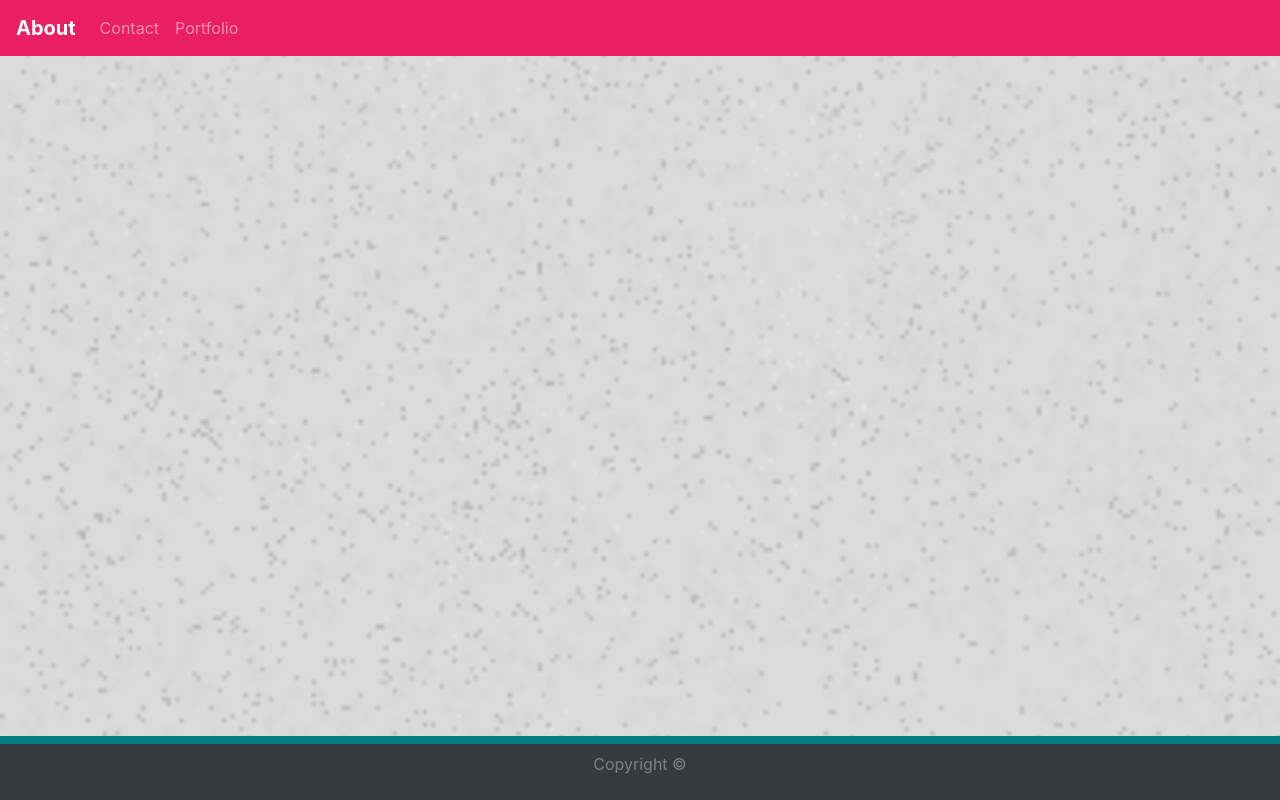
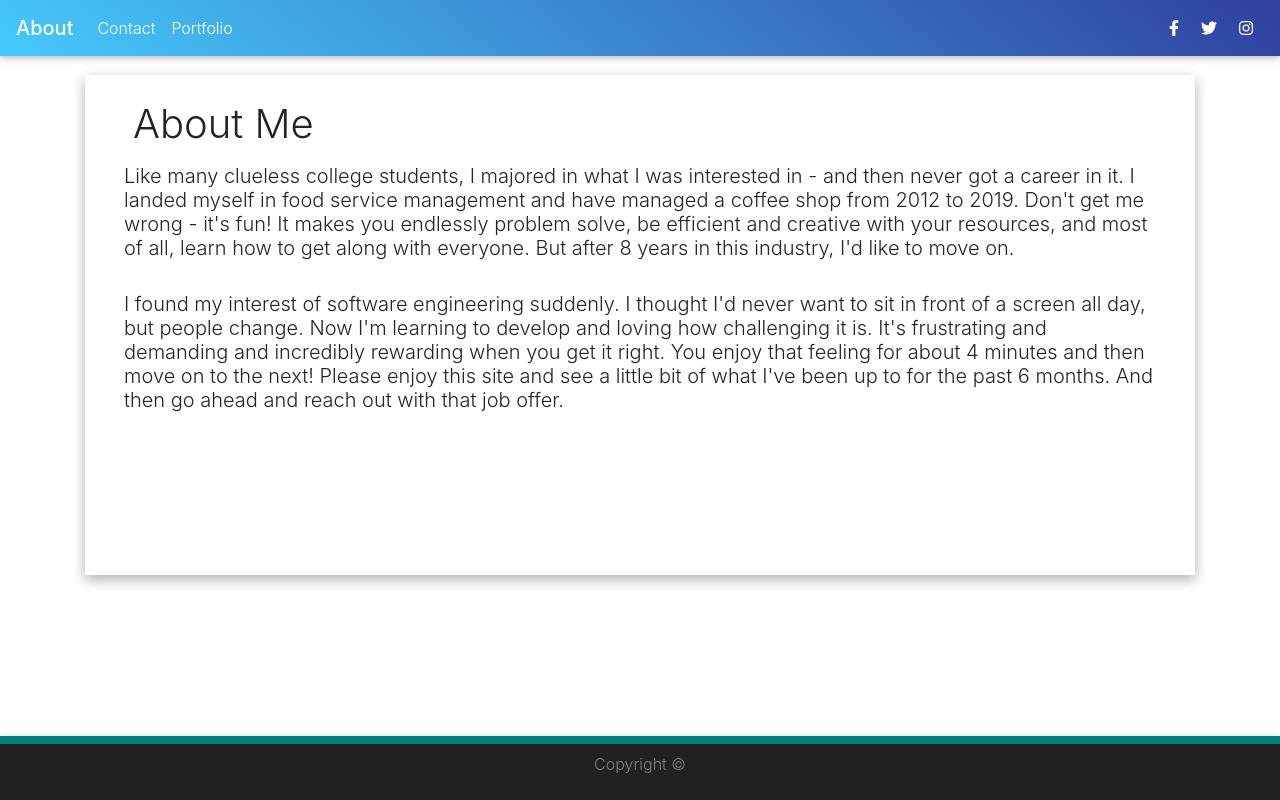
Before and after one commit to reburke286/react_portfolio, a React (Create React App) app in the folder portfolio/: page / in a window 1280 px wide. Shown: the top 800 px of the page. Built offline with nearby package versions, Linux system fonts and the light colour scheme.

Commit message:
added About content

```diff
--- a/portfolio/public/index.html
+++ b/portfolio/public/index.html
@@ -24,16 +24,25 @@
       work correctly both with client-side routing and a non-root public URL.
       Learn how to configure a non-root public URL by running `npm run build`.
     -->
-    <link
-      rel="stylesheet"
-      href="https://stackpath.bootstrapcdn.com/bootstrap/4.3.1/css/bootstrap.min.css"
-      integrity="sha384-ggOyR0iXCbMQv3Xipma34MD+dH/1fQ784/j6cY/iJTQUOhcWr7x9JvoRxT2MZw1T"
-      crossorigin="anonymous"
-    />
+  <!-- Font Awesome -->
+<link rel="stylesheet" href="https://use.fontawesome.com/releases/v5.8.2/css/all.css">
+<!-- Google Fonts -->
+<link rel="stylesheet" href="https://fonts.googleapis.com/css?family=Roboto:300,400,500,700&display=swap">
+<!-- Bootstrap core CSS -->
+<link href="https://cdnjs.cloudflare.com/ajax/libs/twitter-bootstrap/4.5.0/css/bootstrap.min.css" rel="stylesheet">
+<!-- Material Design Bootstrap -->
+<link href="https://cdnjs.cloudflare.com/ajax/libs/mdbootstrap/4.19.1/css/mdb.min.css" rel="stylesheet">
     <title>Becca's Portfolio</title>
   </head>
   <body>
-    <noscript>You need to enable JavaScript to run this app.</noscript>
+    <!-- JQuery -->
+<script type="text/javascript" src="https://cdnjs.cloudflare.com/ajax/libs/jquery/3.5.1/jquery.min.js"></script>
+<!-- Bootstrap tooltips -->
+<script type="text/javascript" src="https://cdnjs.cloudflare.com/ajax/libs/popper.js/1.14.4/umd/popper.min.js"></script>
+<!-- Bootstrap core JavaScript -->
+<script type="text/javascript" src="https://cdnjs.cloudflare.com/ajax/libs/twitter-bootstrap/4.5.0/js/bootstrap.min.js"></script>
+<!-- MDB core JavaScript -->
+<script type="text/javascript" src="https://cdnjs.cloudflare.com/ajax/libs/mdbootstrap/4.19.1/js/mdb.min.js"></script>
     <div id="root"></div>
     <!--
       This HTML file is a template.
--- a/portfolio/src/App.js
+++ b/portfolio/src/App.js
@@ -5,14 +5,12 @@ import About from "./pages/About";
 import Contact from "./pages/Contact";
 import NavBar from "./components/NavBar";
 import Footer from "./components/Footer";
-import Wrapper from "./components/Wrapper";
 
 function App() {
   return (
     <div className="app">
     <BrowserRouter>
         <NavBar />
-        <Wrapper>
           <Switch>
           <Route
             exact path="/"
@@ -22,7 +20,6 @@ function App() {
           <Route exact path="/contact" component={Contact} />
           <Route exact path="/portfolio" component={Portfolio} />
           </Switch>
-        </Wrapper>
         <Footer />
     </BrowserRouter>
     </div>
--- a/portfolio/src/components/Container/index.js
+++ /dev/null
@@ -1,10 +0,0 @@
-import React from "react";
-import "./style.css";
-
-function Container(props) {
-  return (
-    <div className={`container${props.fluid ? "-fluid" : ""}`} {...props} />
-  );
-}
-
-export default Container;
--- a/portfolio/src/components/Container/style.css
+++ /dev/null
@@ -1,7 +0,0 @@
-#contentContainer {
-  min-height: 700px;
-  background-color: white;
-  padding-top: 30px;
-  margin-top: 50px;
-  margin-bottom: 100px;
-}
--- a/portfolio/src/components/NavBar/index.js
+++ b/portfolio/src/components/NavBar/index.js
@@ -1,7 +1,6 @@
 import React from "react";
 import "./style.css";
 import {MDBNavbar, MDBNavbarBrand, MDBNavbarNav, MDBNavbarToggler, MDBCollapse, MDBNavItem, MDBNavLink, MDBIcon } from 'mdbreact';
-import { BrowserRouter as Router } from 'react-router-dom';
 
 class Navbar extends React.Component {
   constructor(props) {
@@ -19,12 +18,10 @@ class Navbar extends React.Component {
   }
 
   render() {
-    const bgBlue = {backgroundColor: '#e91e63'}
     // const container = {height: 1300}
     return(
-      <div>
           <header>
-            <MDBNavbar style={bgBlue} dark expand="md" scrolling fixed="top">
+            <MDBNavbar className="blue-gradient" dark expand="md" scrolling fixed="top">
               <MDBNavbarBrand href="/about">
                   <strong>About</strong>
               </MDBNavbarBrand>
@@ -52,7 +49,6 @@ class Navbar extends React.Component {
               </MDBCollapse>
             </MDBNavbar>
           </header>
-      </div>
     );
   }
 }
--- a/portfolio/src/components/Wrapper/index.js
+++ /dev/null
@@ -1,8 +0,0 @@
-import React from "react";
-import "./style.css";
-
-function Wrapper(props) {
-  return <main className="wrapper" {...props} />;
-}
-
-export default Wrapper;
--- a/portfolio/src/components/Wrapper/style.css
+++ /dev/null
@@ -1,7 +0,0 @@
-.wrapper {
-  background-image: url("/public/assets/images/old_moon.png");
-  background-repeat: no-repeat;
-  background-size: cover;
-  background-position: bottom;
-  min-height: 1000px;
-}
--- a/portfolio/src/pages/About.js
+++ b/portfolio/src/pages/About.js
@@ -1,48 +1,26 @@
 import React from "react";
-import Row from "../components/Row";
-import Container from "../components/Container";
+import { MDBContainer, MDBRow} from "mdbreact";
+import "./pages.css"
 
-function About() {
-  return (
-    <div>
-      <Container>
-        <Row title={"About Me"}>
-          <div className="row">
-            <div className="col-md-3">
-              <img
-                src="assets/images/portfolio1.jpg"
-                className="img-fluid"
-                alt="Responsive"
-              />
-              <div className="col-md-9">
-                <p>
-                  Like many clueless college students, I majored in what I was
-                  interested in - and then never got a career in it. I landed
-                  myself in food service management and have managed a coffee
-                  shop from 2012 to 2019. Don't get me wrong - it's fun! It
-                  makes you endlessly problem solve, be efficient and creative
-                  with your resources, and most of all, learn how to get along
-                  with everyone. But after 8 years in this industry, I'd like to
-                  move on.
-                </p>
-                <p>
-                  I found my interest of software engineering suddenly. I
-                  thought I'd never want to sit in front of a screen all day,
-                  but people change. Now I'm learning to develop and loving how
-                  challenging it is. It's frustrating and demanding and
-                  incredibly rewarding when you get it right. You enjoy that
-                  feeling for about 4 minutes and then move on to the next!
-                  Please enjoy this site and see a little bit of what I've been
-                  up to for the past 6 months. And then go ahead and reach out
-                  with that job offer.
-                </p>
-              </div>
-            </div>
-          </div>
-        </Row>
-      </Container>
-    </div>
-  );
+
+const About = () => {
+return (
+<MDBContainer>
+<MDBContainer className="container z-depth-1-half">
+  <MDBRow className="mt-0">
+    <h1 className="ml-5">About Me</h1>
+  </MDBRow>
+
+  <MDBRow className="mx-4 my-2">
+    <h5>Like many clueless college students, I majored in what I was interested in - and then never got a career in it. I landed myself in food service management and have managed a coffee shop from 2012 to 2019. Don't get me wrong - it's fun! It makes you endlessly problem solve, be efficient and creative with your resources, and most of all, learn how to get along with everyone. But after 8 years in this industry, I'd like to move on.</h5>
+  </MDBRow>
+
+  <MDBRow className="mx-4 my-4">
+    <h5>I found my interest of software engineering suddenly. I thought I'd never want to sit in front of a screen all day, but people change. Now I'm learning to develop and loving how challenging it is. It's frustrating and demanding and incredibly rewarding when you get it right. You enjoy that feeling for about 4 minutes and then move on to the next! Please enjoy this site and see a little bit of what I've been up to for the past 6 months. And then go ahead and reach out with that job offer.</h5>
+  </MDBRow>
+</MDBContainer>
+</MDBContainer>
+);
 }
 
 export default About;
--- /dev/null
+++ b/portfolio/src/pages/pages.css
@@ -0,0 +1,8 @@
+.container {
+    padding-top: 75px;
+    min-height: 500px;
+}
+
+h1 {
+    margin-top: -50px;
+}
```
